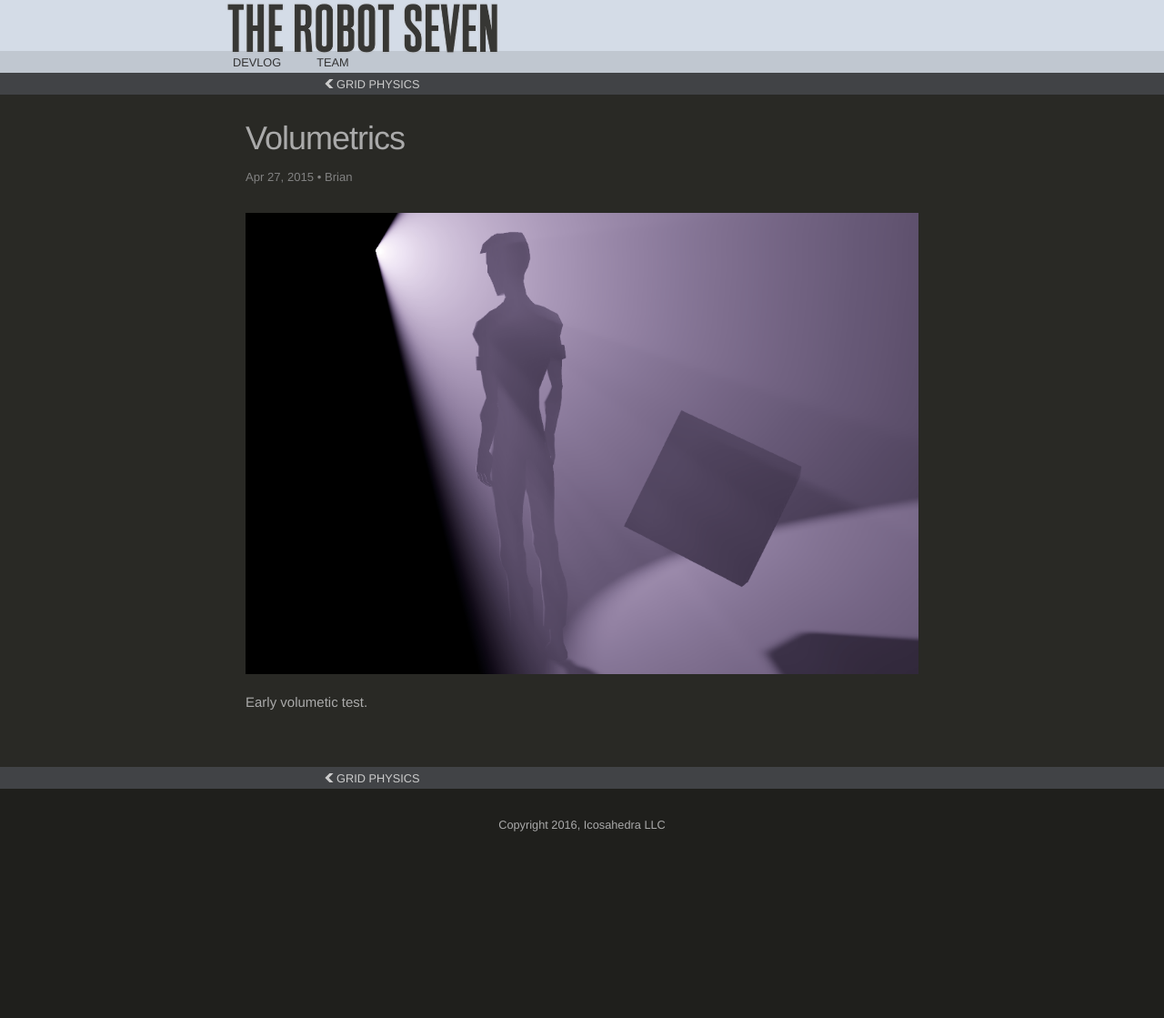
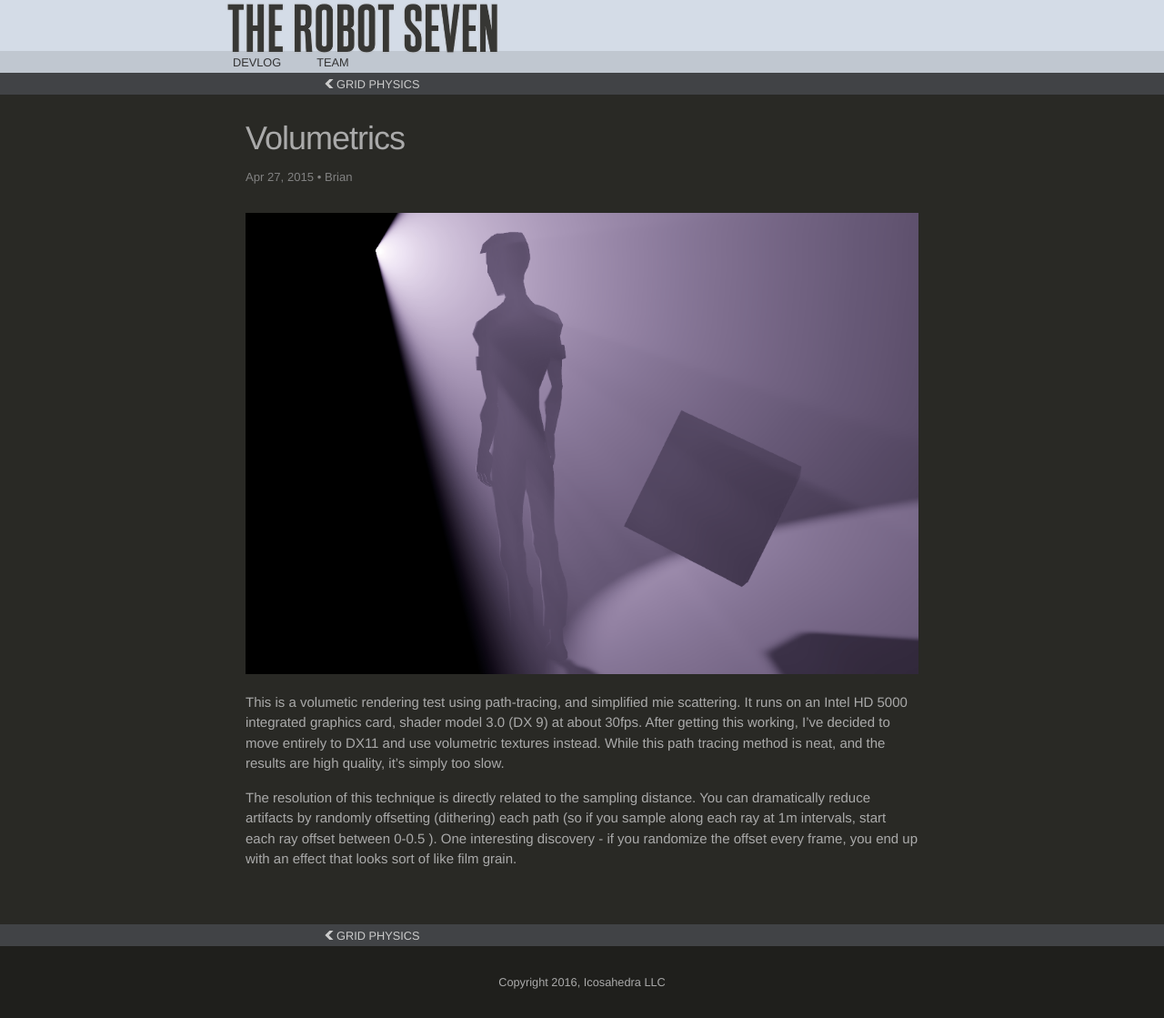
Before and after one commit to icosahedra/therobotseven, a Jekyll site: the page built from _posts/2015-04-27-volumetrics.markdown, in a window 1280 px wide. Shown: the whole page at 91% size. Built offline with Jekyll 4.4.1, drawn with Linux system fonts in a browser that asks for light colours; before the commit the page ends 946 px from its top, so only the background shows below that.

Commit message:
post updates

```diff
--- a/_posts/2015-04-27-volumetrics.markdown
+++ b/_posts/2015-04-27-volumetrics.markdown
@@ -5,4 +5,6 @@ author: Brian
 image: "/img/content/2015/04/volumetrics.png"
 categories:
 ---
-Early volumetic test.
+This is a volumetic rendering test using path-tracing, and simplified mie scattering.  It runs on an Intel HD 5000 integrated graphics card, shader model 3.0 (DX 9) at about 30fps.  After getting this working, I've decided to move entirely to DX11 and use volumetric textures instead.  While this path tracing method is neat, and the results are high quality, it's simply too slow.
+
+The resolution of this technique is directly related to the sampling distance.  You can dramatically reduce artifacts by randomly offsetting (dithering) each path (so if you sample along each ray at 1m intervals, start each ray offset between 0-0.5 ).  One interesting discovery - if you randomize the offset every frame, you end up with an effect that looks sort of like film grain.
--- a/_posts/2015-08-17-Baddies.markdown
+++ b/_posts/2015-08-17-Baddies.markdown
@@ -5,4 +5,4 @@ author: Brian
 image: "/img/content/2015/08/baddies.gif"
 categories:
 ---
-Some simple AI interacting with the grid physics.
+Some simple AI interacting with the grid-based physics engine.  Nothing special, but they reminded me of Adélie penguins.
--- a/_posts/2015-08-27-Signed-Distance-Fields.markdown
+++ b/_posts/2015-08-27-Signed-Distance-Fields.markdown
@@ -5,4 +5,5 @@ author: Brian
 image: "/img/content/2015/08/sdf.png"
 categories:
 ---
-Some simple AI interacting with the grid physics.
+
+Implemented some signed distance fields and a custom text rendering engine in Unity, based on [this paper by Chris Green at Valve](http://www.valvesoftware.com/publications/2007/SIGGRAPH2007_AlphaTestedMagnification.pdf "Signed distance fields valve paper").
--- a/_posts/2015-09-28-Level-Editor-Updates.markdown
+++ b/_posts/2015-09-28-Level-Editor-Updates.markdown
@@ -5,4 +5,4 @@ author: Brian
 image: "/img/content/2015/09/improved-tessellation.png"
 categories:
 ---
-Some simple AI interacting with the grid physics.
+I've been busy making editor improvements - one of the biggest issues was procedurally tessellating the physics geometry so that it's nicely editable in Maya.  I've done this by making sure the vertices always align between arbitrary shapes, so that it's easy to merge vertices and generate a clean mesh.  It wastes a few triangles, and it took a while to write all the cases, but the meshes are much nicer to work with.  Also it just looks nicer.
```
